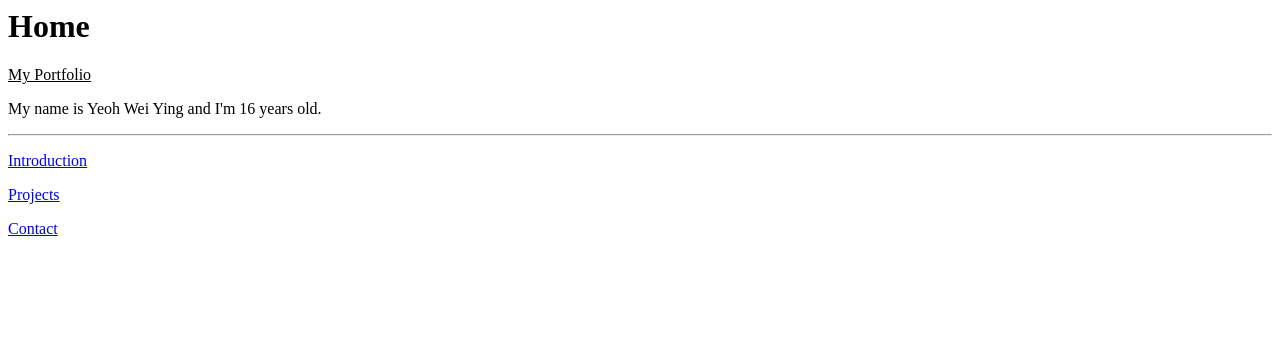
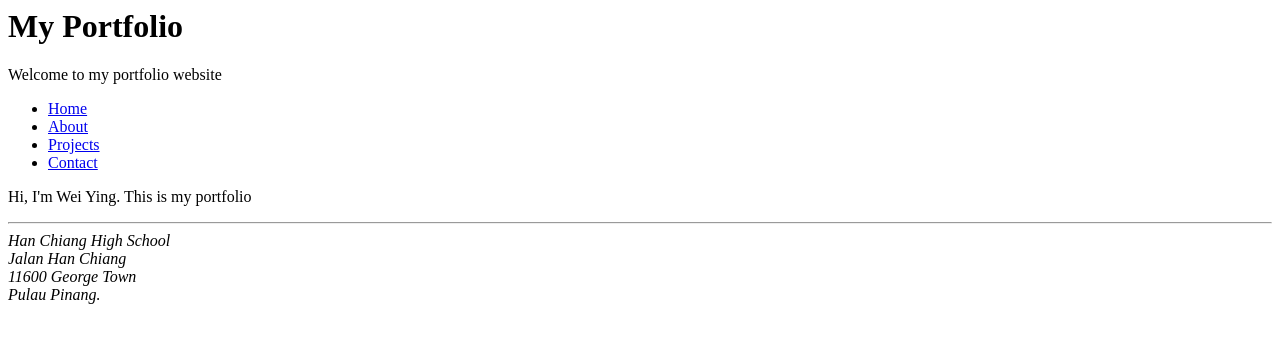
Before and after one commit to wyyyyyyyyyyyyyyyyyyyyyy/portfolio, a plain HTML site: page index.html in a window 1280 px wide. Drawn offline with Linux system fonts and the light colour scheme.

Commit message:
Update index.html

```diff
--- a/index.html
+++ b/index.html
@@ -1,19 +1,39 @@
 <html>
 <head>
-    <title>Home</title>
+    <meta charset="UTF-8">
+    <title>My Portfolio</title>
 </head>
+
 <body>
 
-    <h1>Home</h1>
-    <p><u>My Portfolio</u></p>
+    <header>
+        <h1>My Portfolio</h1>
+        <p>Welcome to my portfolio website</p>
+    </header>
 
-		<p> My name is Yeoh Wei Ying and I'm 16 years old.
+    <nav>
+        <ul>
+            <li><a href="index.html">Home</a></li>
+            <li><a href="intro.html">About</a></li>
+            <li><a href="project.html">Projects</a></li>
+            <li><a href="contact.html">Contact</a></li>
+        </ul>
+    </nav>
 
-   <hr>
+    <main>
+        <p>Hi, I'm Wei Ying. This is my portfolio</p>
+    </main>
 
-    <p><a href="intro.html">Introduction</a></p>
-    <p><a href="project.html">Projects</a></p>
-    <p><a href="contact.html">Contact</a></p>
+  <hr>
+
+   <footer>
+  <address>
+    Han Chiang High School<br>
+    Jalan Han Chiang<br>
+    11600 George Town<br>
+    Pulau Pinang.
+  </address>
+</footer>
 
 </body>
 </html>
```
